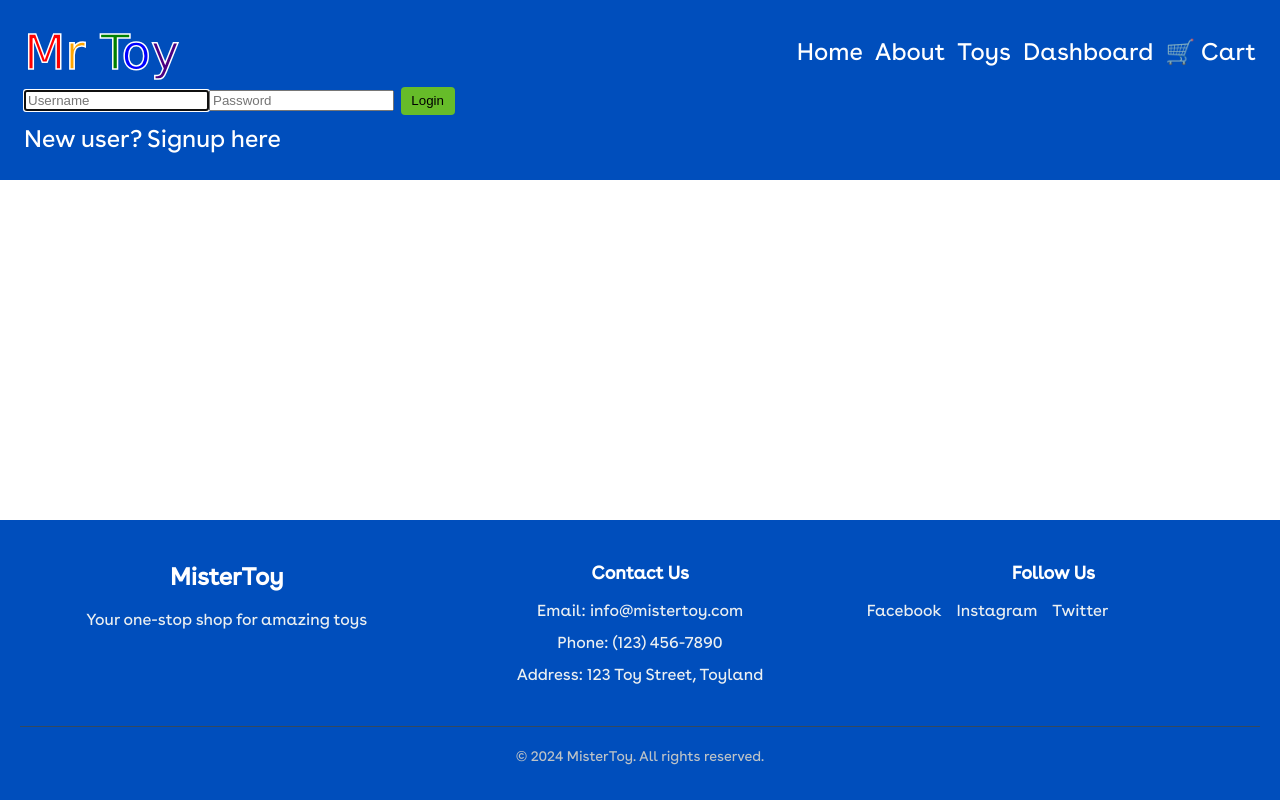
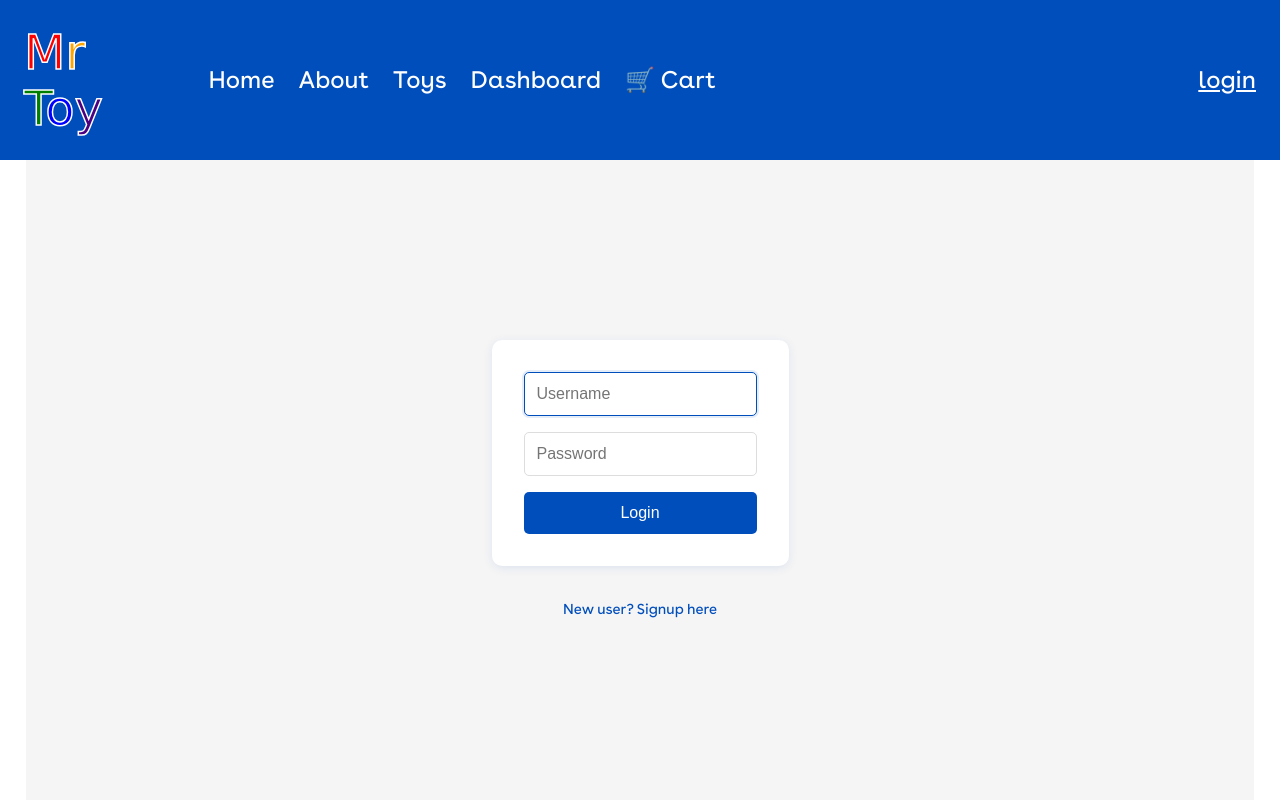
Before and after one commit to alonWohl/mr-toy-frontend, a React (Vite) app: page /login in a window 1280 px wide. Shown: the top 800 px of the page. Built offline with nearby package versions, Linux system fonts and the light colour scheme.

Commit message:
Add login page

```diff
--- a/src/assets/style/cmps/app-header.css
+++ b/src/assets/style/cmps/app-header.css
@@ -21,6 +21,22 @@
 
 .header-container {
 	display: flex;
-	justify-content: space-between;
 	align-items: center;
 }
+
+.app-nav {
+	display: flex;
+	align-items: center;
+	margin-inline-start: 1em;
+	width: 90%;
+	justify-content: space-between;
+}
+
+.app-nav .nav-links a {
+	margin-inline: 0.5em;
+}
+
+.login-link {
+	display: flex;
+	align-items: center;
+}
--- /dev/null
+++ b/src/assets/style/cmps/login-page.css
@@ -0,0 +1,111 @@
+:root {
+	--clr1: #004ebc;
+	--clr2bg: #66bc29;
+}
+
+.login-page {
+	display: flex;
+	flex-direction: column;
+	align-items: center;
+	justify-content: center;
+	min-height: 80vh;
+	padding: 20px;
+	background-color: #f5f5f5;
+}
+
+.login-page form,
+.form-container form {
+	background-color: white;
+	padding: 2rem;
+	border-radius: 10px;
+	box-shadow: 0 2px 10px rgba(0, 78, 188, 0.1);
+	width: 100%;
+	max-width: 400px;
+	margin-bottom: 1rem;
+	display: flex;
+	flex-direction: column;
+	gap: 1rem;
+}
+
+.login-page input,
+.form-container input {
+	width: 100%;
+	padding: 0.75rem;
+	border: 1px solid #ddd;
+	border-radius: 5px;
+	font-size: 1rem;
+	transition: all 0.3s ease;
+}
+
+.login-page input:focus,
+.form-container input:focus {
+	outline: none;
+	border-color: var(--clr1);
+	box-shadow: 0 0 0 2px rgba(0, 78, 188, 0.1);
+}
+
+.login-page button,
+.form-container button {
+	width: 100%;
+	padding: 0.75rem;
+	background-color: var(--clr1);
+	color: white;
+	border: none;
+	border-radius: 5px;
+	font-size: 1rem;
+	cursor: pointer;
+	transition: all 0.3s ease;
+	margin: 0;
+}
+
+.login-page button:hover,
+.form-container button:hover {
+	background-color: var(--clr2bg);
+}
+
+.login-page button:active,
+.form-container button:active {
+	transform: translateY(1px);
+}
+
+.login-page .btns {
+	margin-top: 1rem;
+	text-align: center;
+}
+
+.login-page .btns a {
+	color: var(--clr1);
+	text-decoration: none;
+	font-size: 0.9rem;
+	transition: all 0.3s ease;
+}
+
+.login-page .btns a:hover {
+	color: var(--clr2bg);
+	text-decoration: underline;
+}
+
+.error,
+.error-msg {
+	color: #dc3545;
+	font-size: 0.85rem;
+	margin-top: 0.25rem;
+}
+
+.form-input.error input {
+	border-color: #dc3545;
+}
+
+@media (max-width: 480px) {
+	.login-page form,
+	.form-container form {
+		padding: 1.5rem;
+	}
+
+	.login-page input,
+	.form-container input,
+	.login-page button,
+	.form-container button {
+		padding: 0.6rem;
+	}
+}
--- a/src/assets/style/main.css
+++ b/src/assets/style/main.css
@@ -20,6 +20,7 @@
 @import 'cmps/toy-edit.css';
 @import 'cmps/dashboard.css';
 @import 'cmps/shopping-cart.css';
+@import 'cmps/login-page.css';
 @import 'cmps/google-maps.css';
 @import 'cmps/about-us.css';
 
--- a/src/cmps/AppHeader.jsx
+++ b/src/cmps/AppHeader.jsx
@@ -35,7 +35,9 @@ export function AppHeader() {
 		<header className="app-header">
 			<section className="header-container">
 				<Logo />
+
 				<nav className="app-nav">
+					<div className="nav-links">
 						<NavLink to="/">Home</NavLink>
 						<NavLink to="/about">About</NavLink>
 						<NavLink to="/toy">Toys</NavLink>
@@ -44,21 +46,18 @@ export function AppHeader() {
 							🛒 Cart
 							{cartLength > 0 && <span className="shopping-cart-count">{cartLength}</span>}
 						</a>
+					</div>
+					{user ? (
+						<div className="login-link">
+							<span>Welcome {user.fullname}</span>
+							<button onClick={onLogout}>logout</button>
+						</div>
+					) : (
+						<NavLink to="login">login</NavLink>
+					)}
 				</nav>
 			</section>
-			{user ? (
-				<section>
-					<Link to={`/user/${user._id}`}>
-						Hello {user.fullname} <span>${user.score.toLocaleString()}</span>
-					</Link>
-					<button onClick={onLogout}>Logout</button>
-				</section>
-			) : (
-				<section>
-					<LoginSignup />
-				</section>
-			)}
-			<UserMsg />
+
 			<ShoppingCart isCartShown={isCartShown} onToggleCart={onToggleCart} />
 		</header>
 	)
--- a/src/cmps/LoginForm.jsx
+++ b/src/cmps/LoginForm.jsx
@@ -1,4 +1,5 @@
 import { useState } from 'react'
+import { useNavigate } from 'react-router-dom'
 
 export function LoginForm({ onLogin, isSignup }) {
 	const [credentials, setCredentials] = useState({
@@ -12,6 +13,8 @@ export function LoginForm({ onLogin, isSignup }) {
 		password: '',
 		fullname: ''
 	})
+
+	const navigate = useNavigate()
 
 	const validateField = (name, value) => {
 		switch (name) {
@@ -55,6 +58,7 @@ export function LoginForm({ onLogin, isSignup }) {
 
 		if (!hasErrors) {
 			onLogin(credentials)
+			navigate('/')
 		}
 	}
 
--- a/src/cmps/ToyList.jsx
+++ b/src/cmps/ToyList.jsx
@@ -1,11 +1,12 @@
 import { Link } from 'react-router-dom'
 import { ToyPreview } from './ToyPreview.jsx'
 
-export function ToyList({ toys, onRemoveToy, addToyCart }) {
+export function ToyList({ toys, onRemoveToy, addToyCart, isAdmin }) {
 	return (
 		<ul className="toy-list clean-list">
 			{toys.map(toy => (
 				<ToyPreview key={toy._id} toy={toy}>
+					{isAdmin && (
 						<section className="toy-actions flex justify-between">
 							<button className="btn">
 								<Link to={`/toy/edit/${toy._id}`}>Edit</Link>
@@ -14,6 +15,7 @@ export function ToyList({ toys, onRemoveToy, addToyCart }) {
 								X
 							</button>
 						</section>
+					)}
 					<button onClick={() => addToyCart(toy)}>Add to cart</button>
 				</ToyPreview>
 			))}
--- a/src/pages/ToyIndex.jsx
+++ b/src/pages/ToyIndex.jsx
@@ -14,6 +14,8 @@ export function ToyIndex() {
 	const total = useSelector(storState => storState.toyModule.total)
 	const filterBy = useSelector(storState => storState.toyModule.filterBy)
 	const isLoading = useSelector(storState => storState.toyModule.isLoading)
+	const loggedInUser = useSelector(storeState => storeState.userModule.loggedInUser)
+	const isAdmin = loggedInUser?.isAdmin || false
 
 	const dispatch = useDispatch()
 
@@ -58,7 +60,7 @@ export function ToyIndex() {
 				<Link to="/toy/edit">Add Toy</Link>
 			</button>
 			<PaginationButtons pageIdx={filterBy.pageIdx} setPageIdx={setPageIdx} toysLength={toys.length} total={total} />
-			{isLoading ? <div>loading...</div> : <ToyList toys={toys} onRemoveToy={onRemoveToy} addToyCart={addToyToCart} />}
+			{isLoading ? <div>loading...</div> : <ToyList toys={toys} onRemoveToy={onRemoveToy} addToyCart={addToyToCart} isAdmin={isAdmin} />}
 		</section>
 	)
 }
--- a/src/root-cmp.jsx
+++ b/src/root-cmp.jsx
@@ -9,6 +9,7 @@ import { ToyEdit } from './pages/ToyEdit.jsx'
 import { Dashboard } from './pages/Dashboard.jsx'
 import { AppFooter } from './cmps/AppFooter.jsx'
 import { AboutUs } from './pages/AboutUs.jsx'
+import { LoginSignup } from './cmps/LoginSignup.jsx'
 export function App() {
 	return (
 		<Provider store={store}>
@@ -26,6 +27,7 @@ export function App() {
 
 							<Route path="/about" element={<AboutUs />} />
 							<Route path="/cart" element={''} />
+							<Route path="/login" element={<LoginSignup />} />
 						</Routes>
 					</main>
 					<AppFooter />
--- a/src/services/user.service.js
+++ b/src/services/user.service.js
@@ -13,12 +13,14 @@ export const userService = {
 	getEmptyCredentials
 }
 
-function login({ username, password }) {
-	return httpService.post(BASE_URL + 'login', { username, password }).then(user => {
+async function login({ username, password }) {
+	try {
+		const user = await httpService.post(BASE_URL + 'login', { username, password })
 		console.log('user FETCH:', user)
 		if (user) return _setLoggedinUser(user)
-		else return Promise.reject('Invalid login')
-	})
+	} catch {
+		throw new Error('Invalid login')
+	}
 }
 
 function signup({ username, password, fullname }) {
@@ -53,7 +55,7 @@ function getLoggedinUser() {
 }
 
 function _setLoggedinUser(user) {
-	const userToSave = { _id: user._id, fullname: user.fullname, score: user.score }
+	const userToSave = { _id: user._id, fullname: user.fullname, score: user.score, isAdmin: user.isAdmin }
 	sessionStorage.setItem(STORAGE_KEY_LOGGEDIN, JSON.stringify(userToSave))
 	return userToSave
 }
```
Lines whose indentation alone changed are shown as unchanged.
